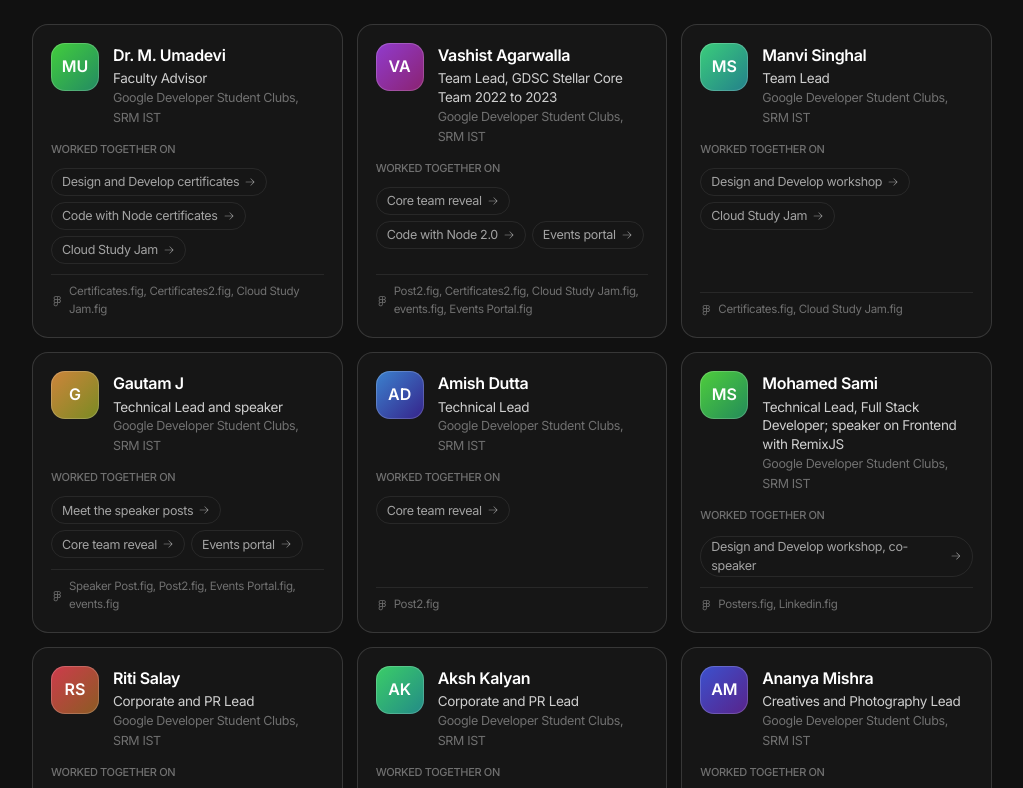
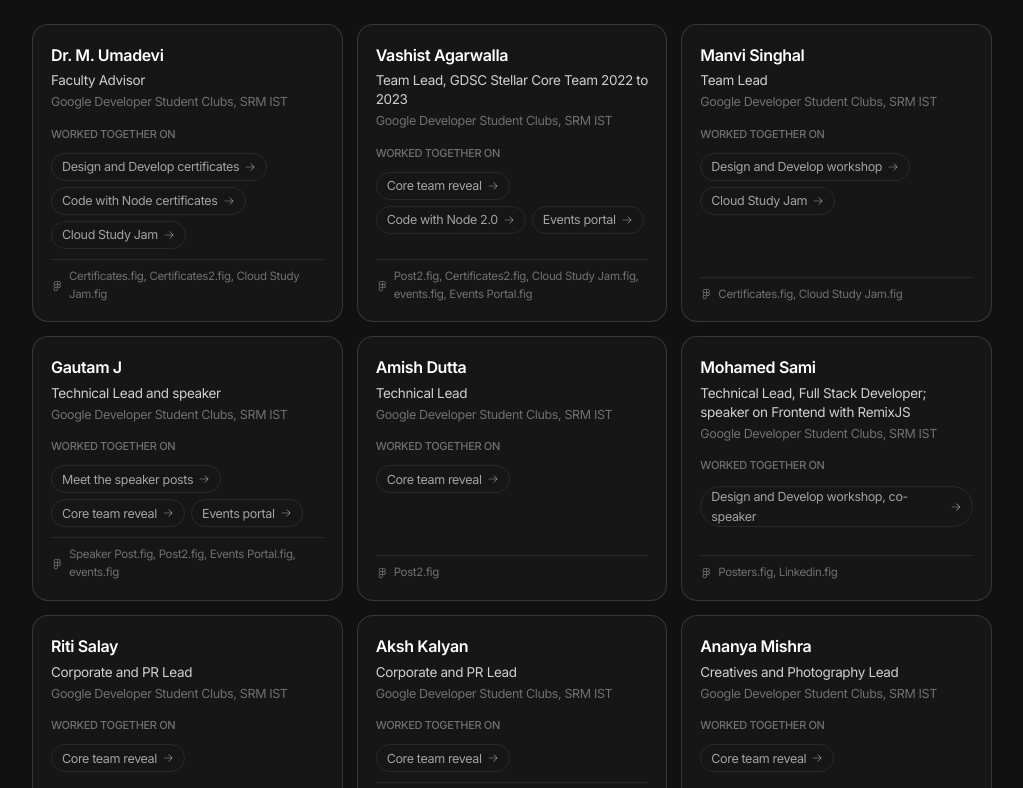
Before and after one commit to sairohitp/sairohit, an Astro site: page /sairohit/colleagues in a window 1280 px wide. Shown: the part 680-1468 px from the top of the page, without its empty margins (128-1151 px from the left). Built offline with nearby package versions, Linux system fonts and the light colour scheme; Astro itself is replaced by a stand-in of ours.

Commit message:
Colleagues: remove initials badges from tiles
Co-Authored-By: Claude Opus 5.5 <noreply@anthropic.com>
Claude-Session: https://claude.ai/code/session_011amfHfjPBXfEuBkbkXVmFM

```diff
--- a/src/pages/colleagues.astro
+++ b/src/pages/colleagues.astro
@@ -6,15 +6,6 @@ import { site } from '../config/site';
 import { url } from '../lib/url';
 import { abs, personId, breadcrumbs } from '../lib/seo';
 
-const initials = (n: string) =>
-  n
-    .replace(/^(Dr|Prof)\.\s*/i, '')
-    .split(/\s+/)
-    .filter((w) => /^[A-Z]/.test(w) && w.length > 1)
-    .slice(0, 2)
-    .map((w) => w[0])
-    .join('');
-const hue = (n: string) => [...n].reduce((h, c) => (h * 31 + c.charCodeAt(0)) % 360, 7);
 const files = new Set(allColleagues.flatMap((c) => c.sources)).size;
 ---
 
@@ -75,12 +66,9 @@ const files = new Set(allColleagues.flatMap((c) => c.sources)).size;
           {g.people.map((p) => (
             <li class="colleague" data-reveal="rise">
               <div class="colleague__head">
-                <span class="colleague__avatar" style={`--h: ${hue(p.name)}`} aria-hidden="true">{initials(p.name)}</span>
-                <div>
-                  <h3 class="colleague__name">{p.name}</h3>
-                  <p class="colleague__role">{p.role}</p>
-                  <p class="colleague__org">{p.org}</p>
-                </div>
+                <h3 class="colleague__name">{p.name}</h3>
+                <p class="colleague__role">{p.role}</p>
+                <p class="colleague__org">{p.org}</p>
               </div>
               <p class="colleague__label">Worked together on</p>
               <ul class="colleague__work">
--- a/src/styles/pages.css
+++ b/src/styles/pages.css
@@ -353,23 +353,8 @@
 }
 
 .colleague__head {
-  display: flex;
-  gap: 14px;
-}
-
-.colleague__avatar {
   display: grid;
-  place-items: center;
-  flex: none;
-  width: 48px;
-  height: 48px;
-  border-radius: 14px;
-  background: linear-gradient(135deg, hsl(var(--h) 60% 52%), hsl(calc(var(--h) + 40) 60% 34%));
-  color: #fff;
-  font-size: 16px;
-  font-weight: 600;
-  letter-spacing: 0;
-  box-shadow: inset 0 0 0 1px rgb(255 255 255 / 0.18);
+  gap: 2px;
 }
 
 .colleague__name {
```
